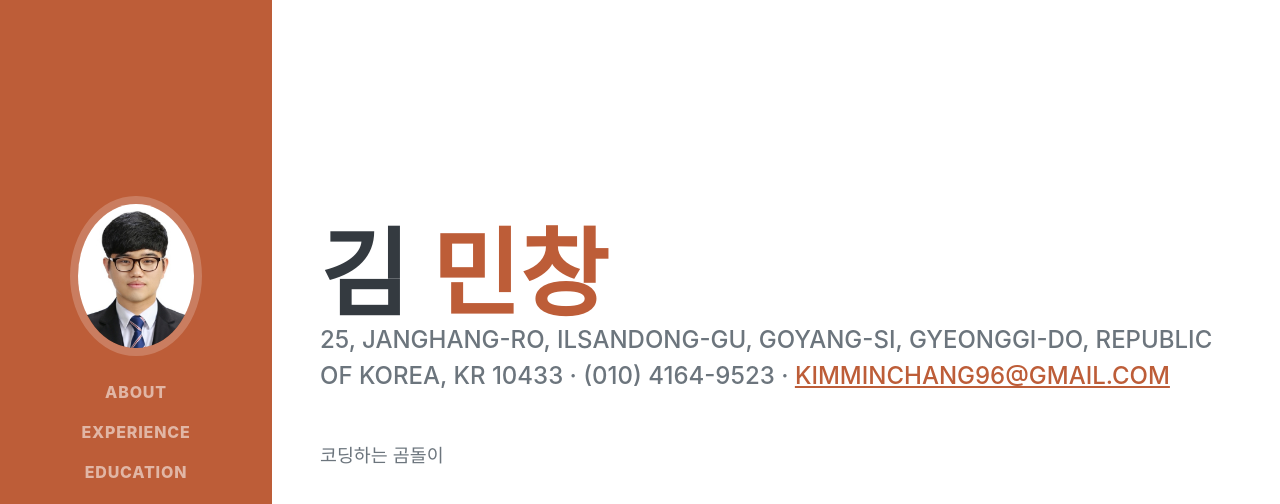
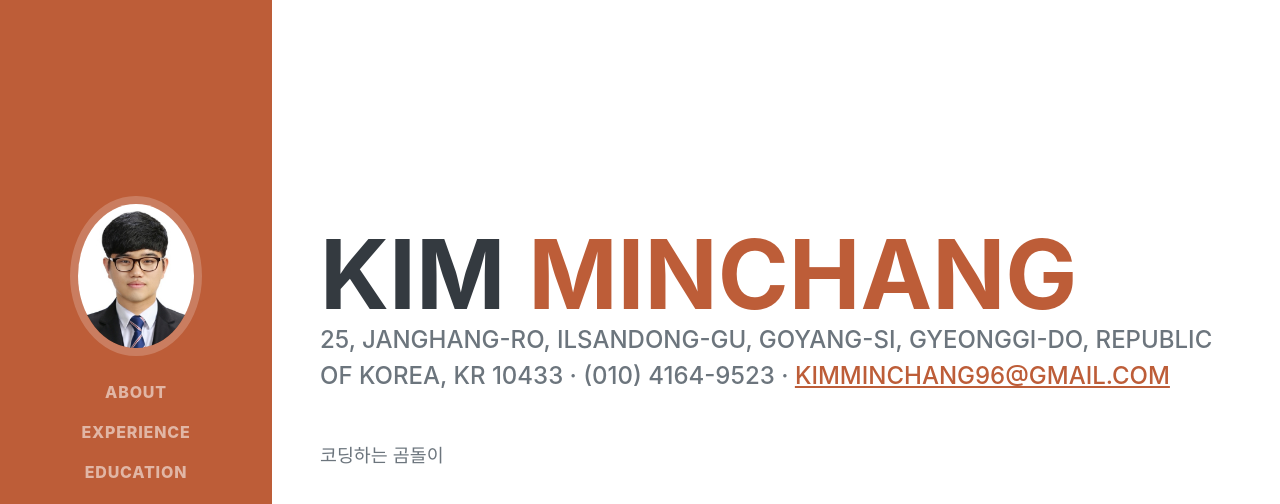
Before and after one commit to DavidMCKim/portfolio, a plain HTML site: page index.html in a window 1280 px wide. Shown: the top 504 px of the page. Drawn offline with nearby package versions, Linux system fonts and the light colour scheme; a web font is replaced by a local one.

Commit message:
이름 영문으로 변경_ver2

```diff
--- a/index.html
+++ b/index.html
@@ -40,8 +40,8 @@
             <section class="resume-section" id="about">
                 <div class="resume-section-content">
                     <h1 class="mb-0">
-                        김
-                        <span class="text-primary">민창</span>
+                        KIM
+                        <span class="text-primary">MINCHANG</span>
                     </h1>
                     <div class="subheading mb-5">
                         25, Janghang-ro, Ilsandong-gu, Goyang-si, Gyeonggi-do, Republic of Korea, KR 10433 · (010) 4164-9523 ·
```
